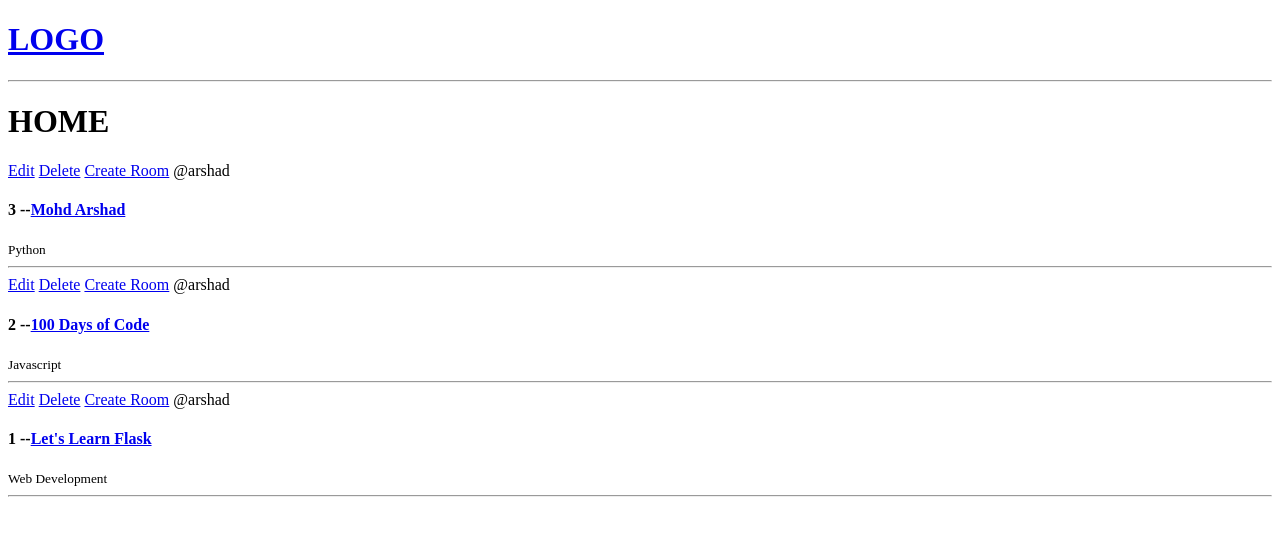
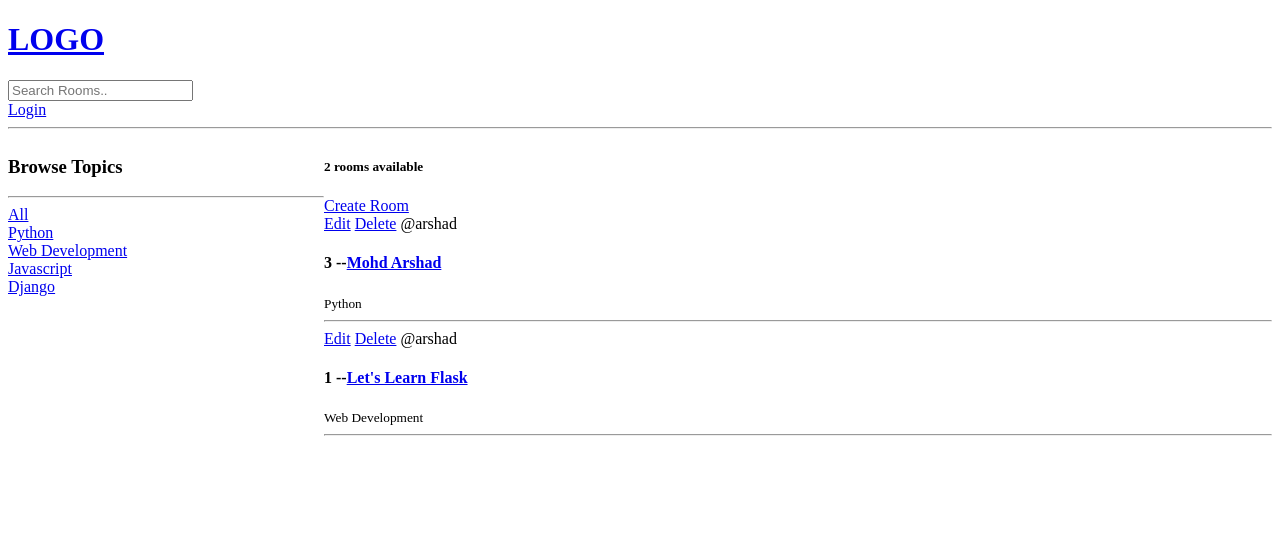
Before and after one commit to mdarshad1000/Walkie, a Django app: a page that uses templates/navbar.html in a window 1280 px wide. Shown: the top 536 px of the page. Run offline with Django 4.2, Linux system fonts and the light colour scheme; data comes from the database, SQL or seed files in the repository; both versions use the stored data as it was after the commit.

Commit message:
Add Login

```diff
--- a/base/templates/base/home.html
+++ b/base/templates/base/home.html
@@ -1,16 +1,41 @@
 {% extends 'main.html' %}
 {% block content %}
 
-<h1>HOME</h1>
+<style>
+    .home-container{
+        display: grid;
+        grid-template-columns: 1fr 3fr;
+
+    }
+</style>
+
+<div class="home-container">
 
     <div>
+        <h3>Browse Topics</h3>
+        <hr>
+        <div>
+            <a href="{% url 'home' %}">All</a>
+        </div>
+
+
+        {% for topic in topics %}
+        <div>
+            <a href="{% url 'home' %}?q={{topic.name}}">{{topic.name}}</a>
+        </div>
+        {% endfor %}
+
+    </div>
+
+    <div>
+        <h5>{{room_count}} rooms available</h5>
+        <a href="{% url 'create-room' %}">Create Room</a>
 
         <div>
             {% for room in rooms %}
                 <div>
                     <a href="{% url 'update-room' room.id %}">Edit</a>
-                <a href="{% url 'delete-room' room.id%}">Delete</a>
-                <a href="{% url 'create-room' %}">Create Room</a>
+                    <a href="{% url 'delete-room' room.id %}">Delete</a>
                     <span>@{{room.host.username}}</span>
                     <!-- Important line next: We are accesing room via name i.e 'room' that we specified -->
                     <h4>{{room.id}} --<a href="{% url 'room' room.id %}">{{room.name}}</a> </h4>
@@ -21,5 +46,7 @@
         </div>
     </div>
 
+</div>
+
 
 {% endblock %}
--- a/base/urls.py
+++ b/base/urls.py
@@ -3,8 +3,11 @@
 
 urlpatterns = [
     # good practice to name it too and is convinient for accessing in templates.
+    path('login/', views.loginPage, name='login'),
+
     path('', views.home, name='home'),
     path('room/<str:pk>', views.room, name='room'),
+
     path('create-room/', views.createRoom, name='create-room'),
     path('update-room/<str:pk>', views.updateRoom, name='update-room'),
     path('delete-room/<str:pk>', views.deleteRoom, name='delete-room')
--- a/base/views.py
+++ b/base/views.py
@@ -1,20 +1,49 @@
-from multiprocessing import context
 from django.shortcuts import render, redirect
-from .models import Room
+from django.db.models import Q
+from django.contrib import messages
+from django.contrib.auth.models import User
+from .models import Room, Topic
 from .forms import RoomForm
 
 # Create your views here.
-rooms = [
-    {'id':1, 'name':'Lets learn Flask!'},
-    {'id':2, 'name':'100 Days of Code'},
-    {'id':3, 'name':'CI CD in one shot'},
-]
+# rooms = [
+#     {'id':1, 'name':'Lets learn Flask!'},
+#     {'id':2, 'name':'100 Days of Code'},
+#     {'id':3, 'name':'CI CD in one shot'},
+# ]
+
+
+def loginPage(request):
+
+    if request.method == 'POST':
+        username = request.POST.get('username')
+        password = request.POST.get('password')
+
+        try:
+            user = User.objects.get(username=username)
+        except:
+            messages.error(request, 'User does not exist!')
+
+    context = {}
+    return render(request, 'base/login_register.html', context)
 
 
 def home(request):
-    # Querying the Room
-    rooms = Room.objects.all()
-    context = {'rooms':rooms}
+    # Querying the Room if query matches or contains the query entered.
+    q = request.GET.get('q') if request.GET.get('q') != None else ''
+    '''
+    Q --> so that we can serach not just by topic, but by name, description etc
+    | --> stands for OR
+    '''
+    rooms = Room.objects.filter(Q(topic__name__icontains=q) |
+                                Q(name__icontains=q) |
+                                Q(description__icontains=q)
+    )
+
+    topics = Topic.objects.all()
+    room_count = rooms.count()
+
+    context = {'rooms': rooms, 'topics': topics, 'room_count':room_count}
     return render(request, 'base/home.html', context)  # {'how to address in template':what to pass}
 
 
--- a/templates/navbar.html
+++ b/templates/navbar.html
@@ -2,4 +2,10 @@
     <h1>LOGO</h1>
 </a>
 
+<form method="GET" action="{% url 'home' %}">
+    <input type="text" name="q" placeholder="Search Rooms.."/>
+</form>
+
+<a href="{% url 'login' %}">Login</a>
+
 <hr>
```
Also changed, not shown: base/templates/base/login_register.html (added, +15 -0 lines), db.sqlite3. Lines whose indentation alone changed are shown as unchanged.
